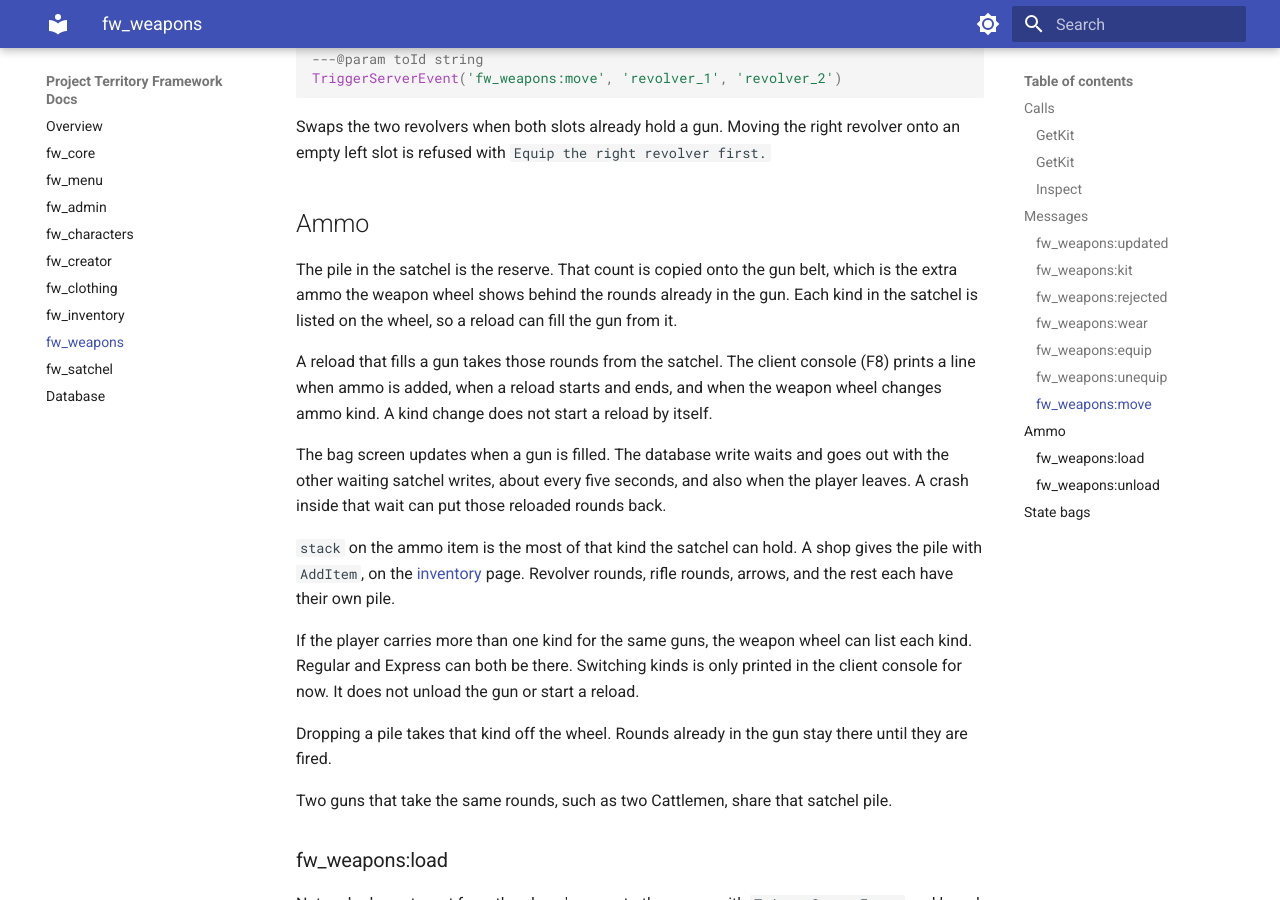
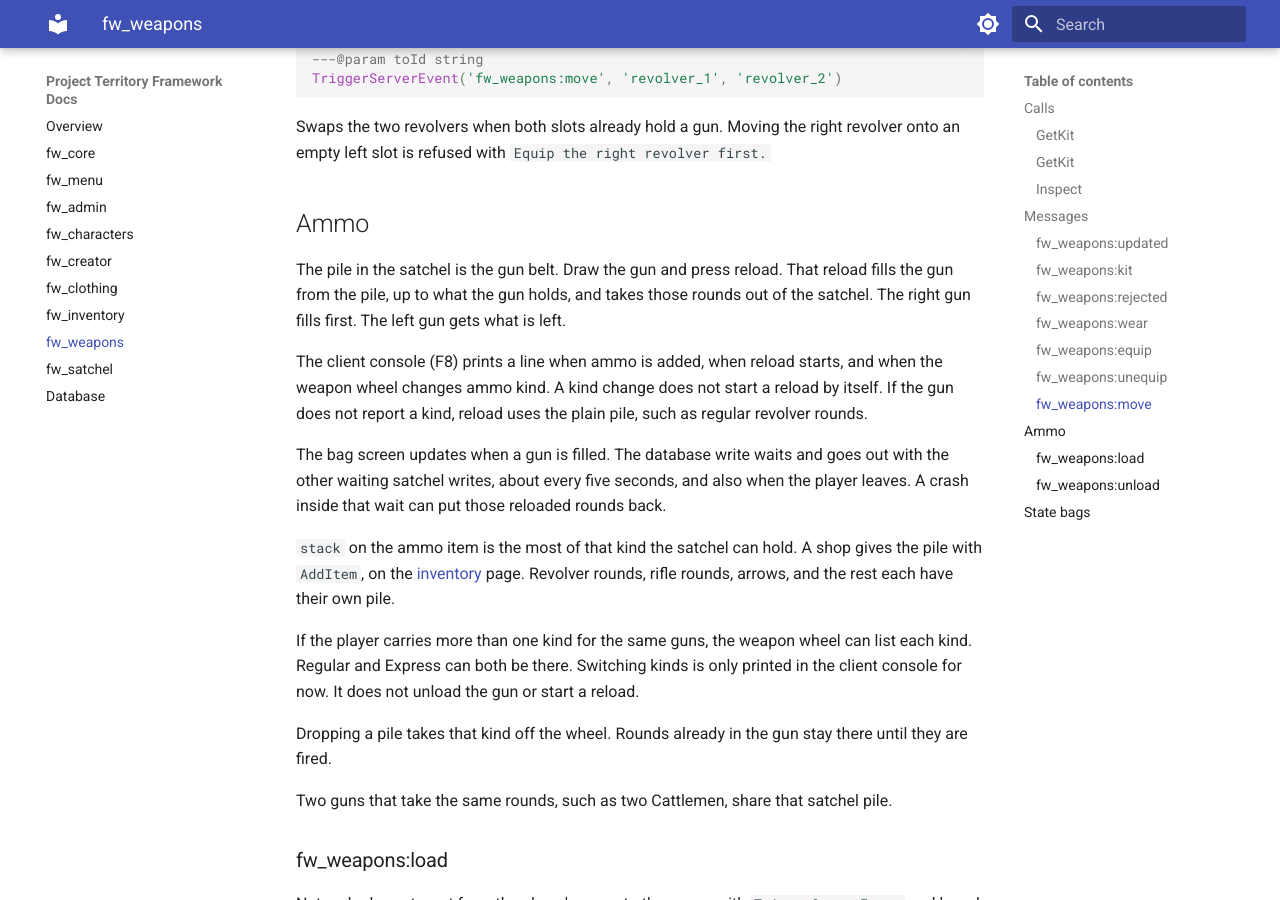
Before and after one commit to Benality/fw-framework-docs, an MkDocs documentation site: the page built from content/fw-weapons.md, in a window 1280 px wide and 900 px high, scrolled down 6225 px. Built offline with MkDocs 1.6.1 and Material for MkDocs 9.7.7, drawn with Linux system fonts in a browser that asks for light colours.

Commit message:
Describe reload filling a gun from the satchel gun belt.
Co-authored-by: Cursor <cursoragent@cursor.com>

```diff
--- a/content/fw-weapons.md
+++ b/content/fw-weapons.md
@@ -217,9 +217,9 @@ Swaps the two revolvers when both slots already hold a gun. Moving the right rev
 
 ## Ammo
 
-The pile in the satchel is the reserve. That count is copied onto the gun belt, which is the extra ammo the weapon wheel shows behind the rounds already in the gun. Each kind in the satchel is listed on the wheel, so a reload can fill the gun from it.
+The pile in the satchel is the gun belt. Draw the gun and press reload. That reload fills the gun from the pile, up to what the gun holds, and takes those rounds out of the satchel. The right gun fills first. The left gun gets what is left.
 
-A reload that fills a gun takes those rounds from the satchel. The client console (F8) prints a line when ammo is added, when a reload starts and ends, and when the weapon wheel changes ammo kind. A kind change does not start a reload by itself.
+The client console (F8) prints a line when ammo is added, when reload starts, and when the weapon wheel changes ammo kind. A kind change does not start a reload by itself. If the gun does not report a kind, reload uses the plain pile, such as regular revolver rounds.
 
 The bag screen updates when a gun is filled. The database write waits and goes out with the other waiting satchel writes, about every five seconds, and also when the player leaves. A crash inside that wait can put those reloaded rounds back.
 
```
Also changed, not shown: content/fw-satchel.md (+1 -1 lines).
